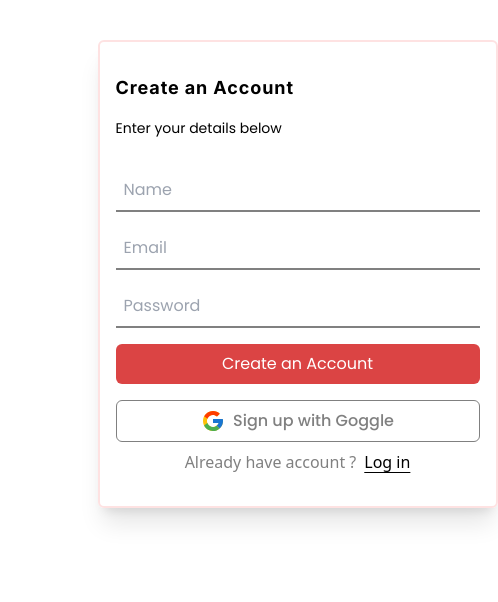
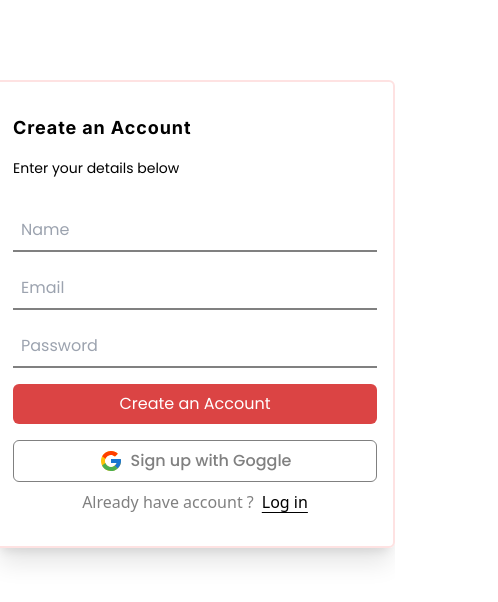
Before and after one commit to Kezmandre/electronic_commerce, a React (Create React App) app in the folder Frontend/: page /signUp in a window 390 px wide. Shown: the top 602 px of the page, 498 px wide, since content can reach past the window. Built offline with nearby package versions, Linux system fonts and the light colour scheme.

Commit message:
responsve authentication

```diff
--- a/Frontend/src/Components/Login/Login.jsx
+++ b/Frontend/src/Components/Login/Login.jsx
@@ -55,8 +55,8 @@ const Login = () => {
         <div className="w-[50%] h-[100vh] hidden lg:flex">
           <img src={signUp_img} alt="" className="w-full h-full" />
         </div>
-        <div className="w-[50%] h-[500px] mx-auto lg:ml-4">
-          <div className="w-[400px] px-4 py-4 pb-8 mx-auto shadow-xl border-2 border-red-100 rounded-md h-auto mt-20">
+        <div className="lg:w-[50%] h-[500px] mx-auto lg:ml-4">
+          <div className="w-[400px] px-4 py-4 pb-8 mx-auto shadow-xl border-2 border-red-100 rounded-md h-auto my-20">
             <p className="font-inter text-start pt-8 font-bold tracking-wider text-2xl pb-4">
               Login into exclusive
             </p>
--- a/Frontend/src/Components/Navigation/Navigation.jsx
+++ b/Frontend/src/Components/Navigation/Navigation.jsx
@@ -82,7 +82,7 @@ const Navigation = () => {
                 </div>
               )}
             </div>
-          // </Link>
+           </Link>
           <div
             onClick={logoutHandler}
             className="hidden lg:flex bg-red-600 text-white rounded-md shadow-md hover:bg-red-500 p-1 cursor-pointer mr-10"
--- a/Frontend/src/Components/Register/Register.jsx
+++ b/Frontend/src/Components/Register/Register.jsx
@@ -58,8 +58,8 @@ const Register = () => {
         <div className="w-[50%] h-[100vh] hidden lg:flex">
           <img src={signUp_img} alt="" className="w-full h-full" />
         </div>
-        <div className="w-[50%] h-[500px]  mx-auto lg:ml-4">
-          <div className="w-[400px] px-4 py-4 pb-8 mx-auto shadow-xl border-2 border-red-100 rounded-md h-auto mt-10">
+        <div className="lg:w-[50%] lg:h-[500px] mx-auto lg:ml-4">
+          <div className="w-[400px] px-4 py-4 pb-8 mx-auto shadow-xl border-2 border-red-100 rounded-md h-auto my-20">
             <p className="font-inter text-left font-bold tracking-wider text-lg md:text-xl lg:text-2xl  py-4">
               Create an Account
             </p>
```
Also changed, not shown: 1 other file (tests, documents, lock files or other folders).
